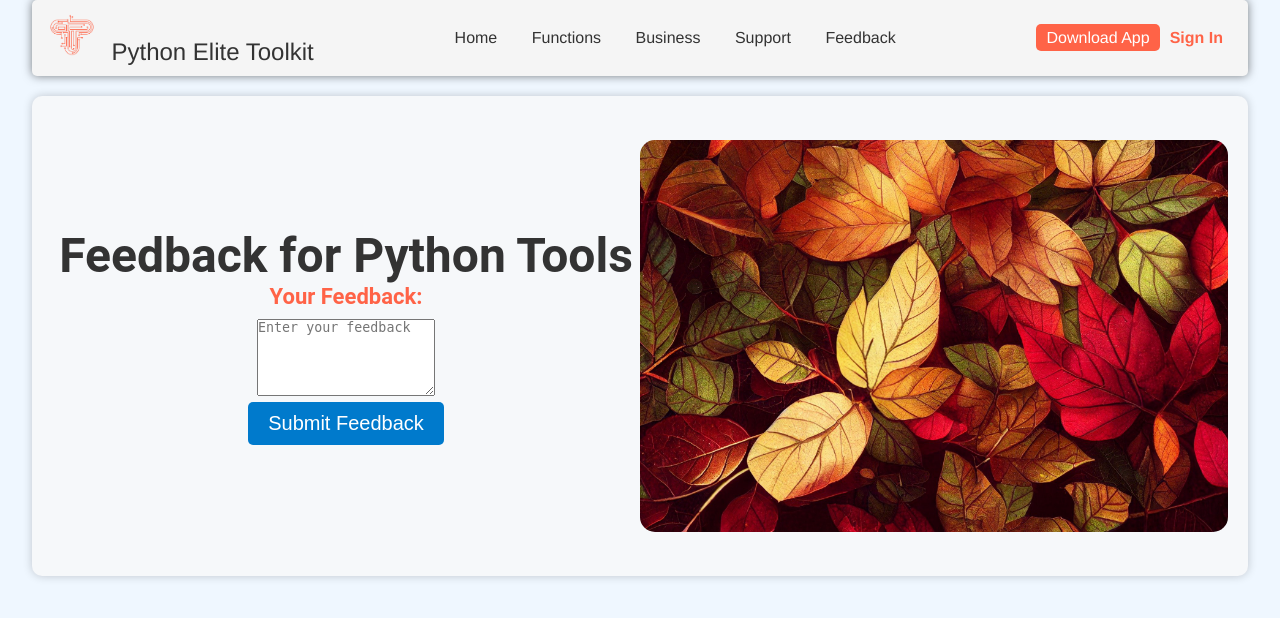
After one commit to aadi-codes/Python-Elite-Toolkit, a Flask app: page /feedback in a window 1280 px wide. The commit adds this page. Shown: the top 618 px of the page. Run offline with Flask 3, Linux system fonts and the light colour scheme.

Commit message:
update4.0

```diff
--- a/Modules/feedback_support.py
+++ b/Modules/feedback_support.py
@@ -1,4 +1,3 @@
-# feedback_support.py
 feedback_data = []
 
 
--- /dev/null
+++ b/Templates/feedback_form.html
@@ -0,0 +1,45 @@
+<!DOCTYPE html>
+<html>
+<head>
+    <title>Feedback for Python Tools</title>
+    <link rel="icon" type="image/x-icon" href="/static/Favicon.ico">
+    <link rel="stylesheet" type="text/css" href="{{ url_for('static', filename='layout.css') }}">
+    <style>
+        #form_h2 {
+            font-size: 22px;
+            color: tomato;
+        }
+        hr {
+            border-color: #007acc;
+        }
+    </style>
+</head>
+<body>
+    <!-- Navbar -->
+    {% include "navbar.html" %}
+
+    <div class="container">
+        <div class="left-section">
+            <h1>Feedback for Python Tools</h1>
+            <form action="/submit_feedback" method="POST">
+                <label id="form_h2" for="feedback">Your Feedback:</label>
+                <textarea id="feedback" name="feedback" placeholder="Enter your feedback" rows="5" required></textarea>
+                <input type="submit" value="Submit Feedback">
+            </form>
+        </div>
+        <div class="right-section">
+            <img src="{{ url_for('static', filename='function.jpg') }}" alt="Python Tools">
+        </div>
+    </div>
+
+    {% with messages = get_flashed_messages(with_categories=true) %}
+        {% if messages %}
+            <ul class="flash-messages">
+                {% for category, message in messages %}
+                    <li class="flash-{{ category }}">{{ message }}</li>
+                {% endfor %}
+            </ul>
+        {% endif %}
+    {% endwith %}
+</body>
+</html>
--- a/Templates/navbar.html
+++ b/Templates/navbar.html
@@ -93,7 +93,7 @@
             <a href="/functions#functions">Functions</a>
             <a href="#business">Business</a>
             <a href="#support">Support</a>
-            <a href="/store_feedback">Feedback</a>
+            <a href="/feedback">Feedback</a>
         </div>
         <div class="nav_right">
             <div id="download">
--- a/app.py
+++ b/app.py
@@ -312,14 +312,28 @@ def convert_file_route():
 
 
 # Feedback Route
-@app.route('/store_feedback', methods=['POST'])
-def store_feedback_route():
-    feedback = request.form['feedback']
+@app.route('/feedback', methods=['GET', 'POST'])
+def feedback_route():
+    if request.method == 'POST':
+        feedback = request.form['feedback']
+        feedback_support.store_feedback(feedback)
+        flash("Feedback submitted successfully!", "success")
+        return redirect(url_for('feedback_route'))
 
-    # call the function
-    feedback_data = feedback_support.store_feedback(feedback)
+    return render_template('feedback_form.html')
 
-    return jsonify({"feedback_data": feedback_data})
+# feedback submit
+
+
+@app.route('/submit_feedback', methods=['POST'])
+def submit_feedback():
+    if request.method == 'POST':
+        feedback = request.form['feedback']
+        feedback_support.store_feedback(feedback)
+        flash("Feedback submitted successfully!", "success")
+        return redirect(url_for('feedback_route'))
+    else:
+        return redirect(url_for('feedback_route'))
 
 
 # 404 Error Page
```
Also changed, not shown: Read me.txt (+65 -1 lines).
